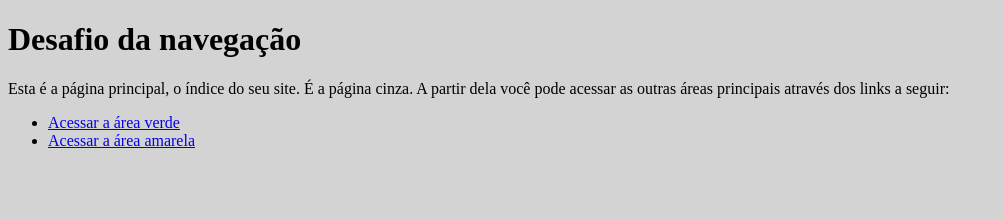
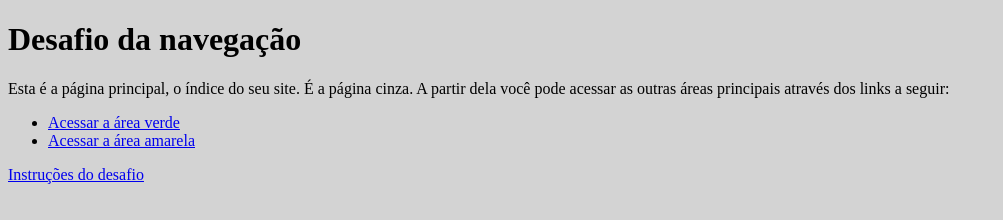
Before and after one commit to Marcos-pBarbosa/HTML-CSS, a plain HTML site: page html-css/desafios/modulo-01/desafio08/index.html in a window 1280 px wide. Shown: the whole page, without its empty margins (0-1003 px from the left). Drawn offline with Linux system fonts and the light colour scheme.

Commit message:
Desafio da navegação

```diff
--- a/html-css/desafios/modulo-01/desafio08/index.html
+++ b/html-css/desafios/modulo-01/desafio08/index.html
@@ -19,5 +19,6 @@
         <li><a href="pag02.html" rel="next">Acessar a área verde</a></li>
         <li><a href="pag03.html" rel="next">Acessar a área amarela</a></li>
     </ul>
+    <a href="https://github.com/gustavoguanabara/html-css/blob/master/desafios/modulo-01/d008/desafio-navegacao.pdf" target="_blank" rel="external">Instruções do desafio</a>
 </body>
 </html>
```
